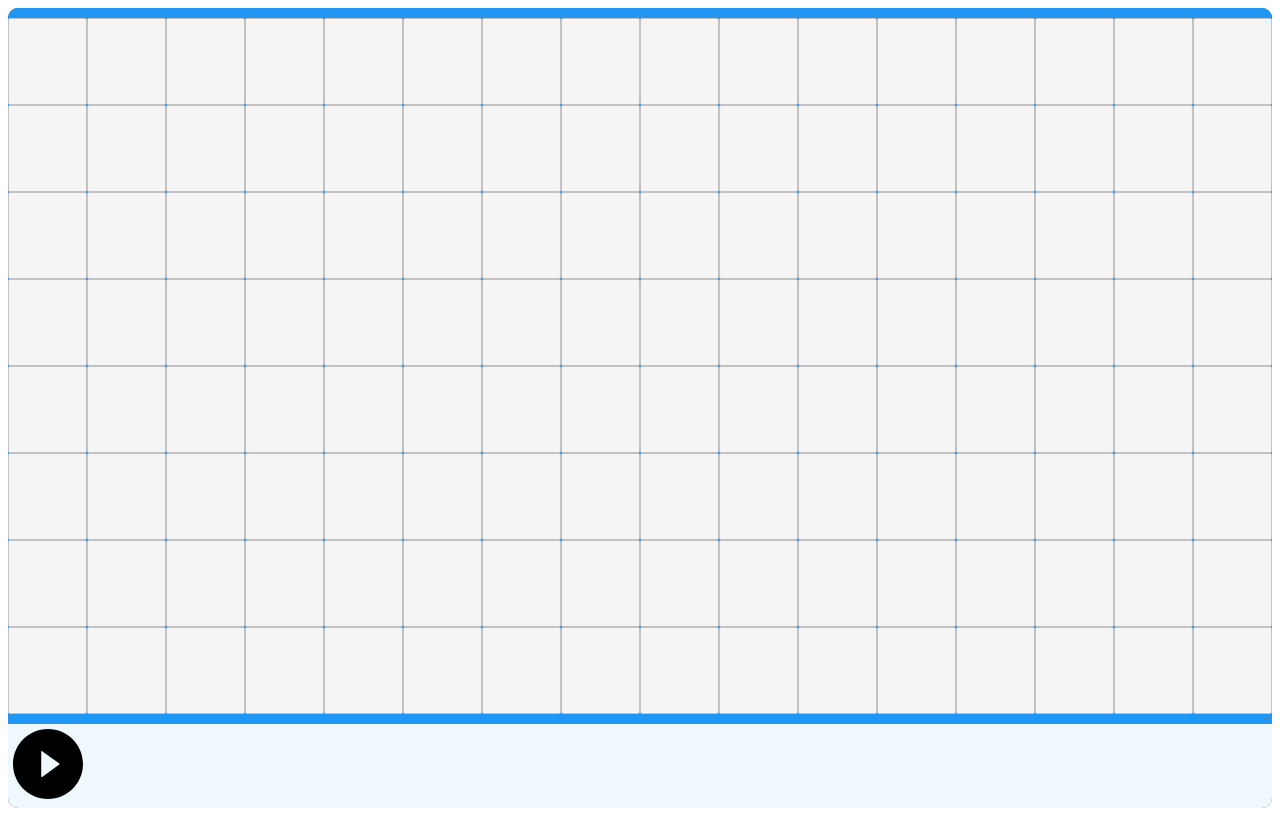
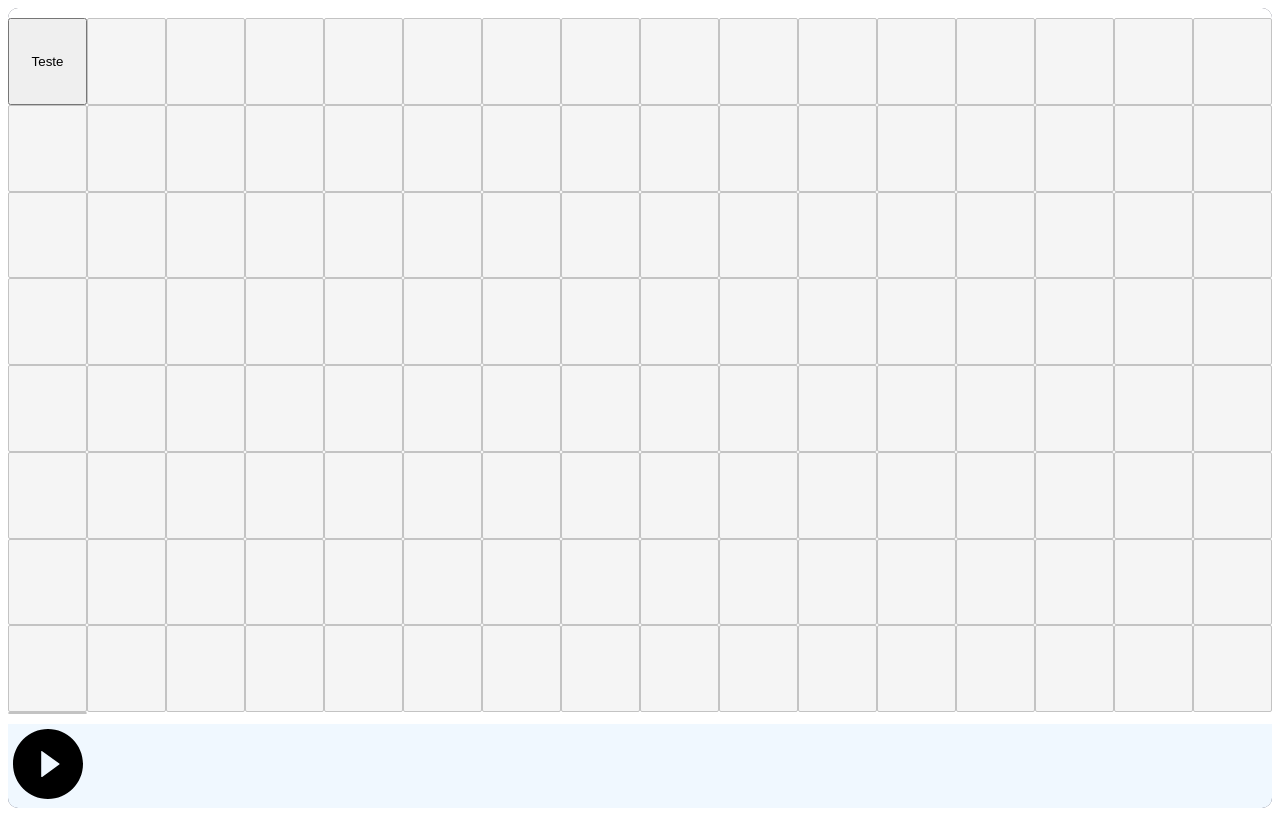
Before and after one commit to jrobertojunior/daw-compmusic-2022, a React (Vite) app: page / in a window 1280 px wide. Built offline with nearby package versions, Linux system fonts and the light colour scheme.

Commit message:
add forwardRef

```diff
--- a/src/components/Grid.tsx
+++ b/src/components/Grid.tsx
@@ -1,4 +1,4 @@
-import React from "react";
+import React, { useRef } from "react";
 import Tile from "./Tile";
 
 type Props = {};
@@ -6,13 +6,23 @@ const width = 16;
 const height = 8;
 
 const Grid = (props: Props) => {
+  const childRef = useRef<any>(null);
+
+  function handleTeste() {
+    childRef?.current?.playCallback();
+  }
+
   return (
     <div className="grid">
+      <button onClick={handleTeste}>Teste</button>
       {Array.from(Array(height).keys()).map((i) => (
         <>
-          {Array.from(Array(width).keys()).map((j) => (
-            <Tile />
-          ))}
+          {Array.from(Array(width).keys()).map((j) => {
+            if (i === 0 && j === 0) {
+              return <Tile ref={childRef} />;
+            }
+            return <Tile />;
+          })}
         </>
       ))}
     </div>
--- a/src/components/Tile.tsx
+++ b/src/components/Tile.tsx
@@ -1,11 +1,22 @@
-import React, { useEffect, useState } from "react";
+import React, {
+  forwardRef,
+  useEffect,
+  useImperativeHandle,
+  useState,
+} from "react";
 import * as Tone from "tone";
 
 type Props = {};
 
-const Tile = (props: Props) => {
+const Tile = forwardRef((props: Props, ref) => {
   const [isActive, setIsActive] = useState(false);
   const synth = new Tone.Synth().toDestination();
+
+  useImperativeHandle(ref, () => ({
+    playCallback() {
+      synth.triggerAttackRelease("C4", "8n");
+    },
+  }));
 
   useEffect(() => {
     if (isActive) {
@@ -22,6 +33,6 @@ const Tile = (props: Props) => {
   return (
     <div className={`tile ${isActive && "active"}`} onClick={handleClick}></div>
   );
-};
+});
 
 export default Tile;
--- a/src/style.scss
+++ b/src/style.scss
@@ -15,7 +15,7 @@
     display: grid;
     padding: 10px;
     grid-template-columns: auto auto auto;
-    background-color: #2196f3;
+    background-color: #ffffff;
     padding: 10px;
     // grid with 16 columns and 8 rows
     grid-template-columns: repeat(16, 1fr);
```
